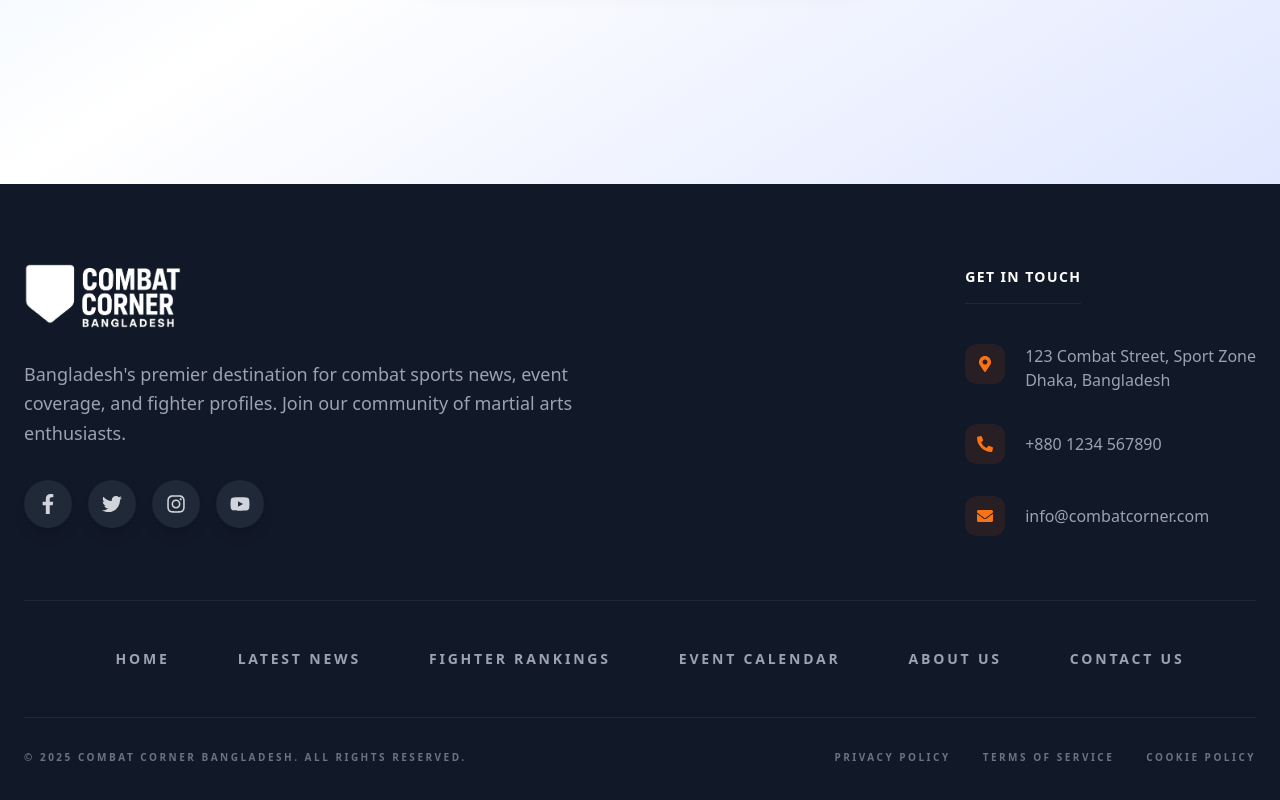
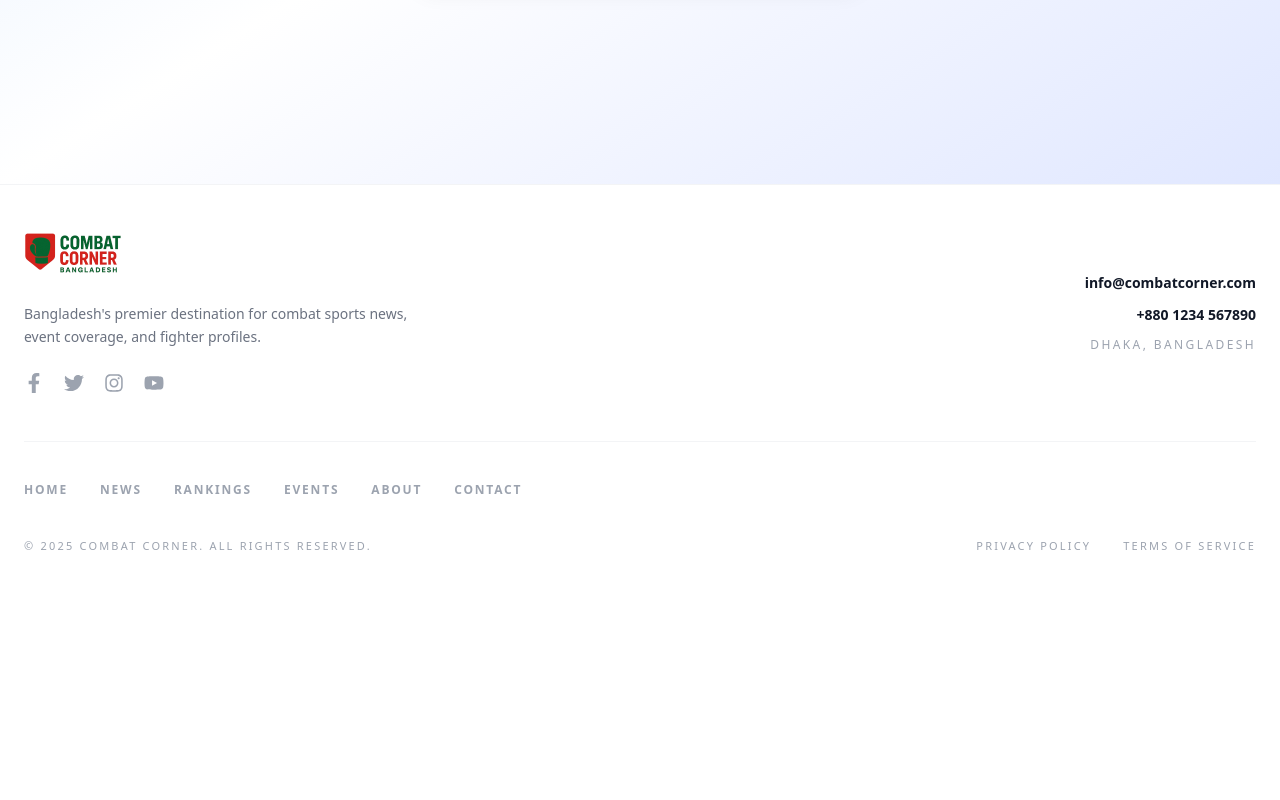
Before and after one commit to AK-Tanha/Full-Stack-Blog-Site, a React (Vite) app in the folder frontend/: page /log-in in a window 1280 px wide. Shown: the part 729-1529 px from the top of the page. After the commit the page ends 1331 px from the top, so only its background shows below. Built offline with nearby package versions, Linux system fonts and the light colour scheme.

Commit message:
refactor: redesign footer with a minimalist aesthetic and updated layout

```diff
--- a/frontend/src/Component/Footer.jsx
+++ b/frontend/src/Component/Footer.jsx
@@ -1,79 +1,65 @@
-import React from 'react';
-import { Link } from 'react-router-dom';
-import { FaFacebookF, FaTwitter, FaInstagram, FaYoutube, FaEnvelope, FaPhoneAlt, FaMapMarkerAlt } from 'react-icons/fa';
+import React from "react";
+import { Link } from "react-router-dom";
+import {
+  FaFacebookF,
+  FaTwitter,
+  FaInstagram,
+  FaYoutube,
+} from "react-icons/fa";
 
 const Footer = () => {
   return (
-    <footer className="bg-gray-900 text-gray-300 pt-20 pb-10">
+    <footer className="bg-white text-gray-500 py-12 border-t border-gray-100">
       <div className="container mx-auto px-6 max-w-7xl">
-        <div className="grid grid-cols-1 lg:grid-cols-2 gap-20 mb-16">
-
-          {/* Brand Column */}
-          <div className="space-y-8">
-            <Link to="/">
-              <img src="/Logo.png" alt="Combat Corner Logo" className="h-16 w-auto brightness-0 invert" />
+        <div className="grid grid-cols-1 md:grid-cols-2 gap-10 mb-12">
+          {/* Info Section */}
+          <div className="space-y-6">
+            <Link to="/" className="inline-block">
+              <img
+                src="/Logo.png"
+                alt="Logo"
+                className="h-10 w-auto"
+              />
             </Link>
-            <p className="text-gray-400 text-lg leading-relaxed max-w-xl">
-              Bangladesh's premier destination for combat sports news, event coverage, and fighter profiles. Join our community of martial arts enthusiasts.
+            <p className="text-sm leading-relaxed max-w-sm text-gray-500">
+              Bangladesh's premier destination for combat sports news, event coverage, and fighter profiles.
             </p>
-            <div className="flex gap-4">
+            <div className="flex gap-5">
               {[FaFacebookF, FaTwitter, FaInstagram, FaYoutube].map((Icon, i) => (
-                <a key={i} href="#" className="w-12 h-12 rounded-full bg-gray-800 flex items-center justify-center hover:bg-orange-600 hover:text-white transition-all duration-300 shadow-lg">
+                <a key={i} href="#" className="text-gray-400 hover:text-gray-900 transition-colors">
                   <Icon size={20} />
                 </a>
               ))}
             </div>
           </div>
 
-          {/* Contact Info */}
-          <div className="lg:justify-self-end">
-            <h4 className="text-white font-black uppercase tracking-widest text-sm mb-10 border-b border-gray-800 pb-4 inline-block">Get In Touch</h4>
-            <ul className="space-y-8">
-              <li className="flex items-start gap-5">
-                <div className="w-10 h-10 rounded-xl bg-orange-600/10 flex items-center justify-center flex-shrink-0">
-                  <FaMapMarkerAlt className="text-orange-500" />
-                </div>
-                <p className="text-md text-gray-400 font-medium">123 Combat Street, Sport Zone<br />Dhaka, Bangladesh</p>
-              </li>
-              <li className="flex items-center gap-5">
-                <div className="w-10 h-10 rounded-xl bg-orange-600/10 flex items-center justify-center flex-shrink-0">
-                  <FaPhoneAlt className="text-orange-500" />
-                </div>
-                <p className="text-md text-gray-400 font-medium">+880 1234 567890</p>
-              </li>
-              <li className="flex items-center gap-5">
-                <div className="w-10 h-10 rounded-xl bg-orange-600/10 flex items-center justify-center flex-shrink-0">
-                  <FaEnvelope className="text-orange-500" />
-                </div>
-                <p className="text-md text-gray-400 font-medium">info@combatcorner.com</p>
-              </li>
-            </ul>
+          {/* Contact Section */}
+          <div className="md:text-right flex flex-col md:items-end justify-center gap-3">
+            <p className="text-sm font-semibold text-gray-900">info@combatcorner.com</p>
+            <p className="text-sm font-semibold text-gray-900">+880 1234 567890</p>
+            <p className="text-xs uppercase tracking-[0.2em] text-gray-400">Dhaka, Bangladesh</p>
           </div>
         </div>
 
-        {/* Quick Links - Single Horizontal Line */}
-        <div className="border-t border-gray-800 py-12">
-          <ul className="flex flex-wrap justify-center gap-x-12 gap-y-6">
-            {['Home', 'Latest News', 'Fighter Rankings', 'Event Calendar', 'About Us', 'Contact Us'].map((link) => (
-              <li key={link}>
-                <Link to="/" className="text-gray-400 hover:text-orange-500 transition-all duration-300 text-sm font-black uppercase tracking-[0.2em] group flex items-center gap-3">
-                  <span className="w-2 h-2 rounded-full bg-orange-600 scale-0 group-hover:scale-100 transition-transform"></span>
-                  {link}
-                </Link>
-              </li>
-            ))}
-          </ul>
+        {/* Navigation */}
+        <div className="flex flex-wrap gap-x-8 gap-y-4 pt-10 border-t border-gray-100">
+          {["Home", "News", "Rankings", "Events", "About", "Contact"].map((item) => (
+            <Link
+              key={item}
+              to="/"
+              className="text-xs font-bold uppercase tracking-[0.15em] text-gray-400 hover:text-gray-900 transition-colors"
+            >
+              {item}
+            </Link>
+          ))}
         </div>
 
-        {/* Bottom Bar */}
-        <div className="pt-8 border-t border-gray-800 flex flex-col md:flex-row justify-between items-center gap-6 text-center md:text-left">
-          <p className="text-gray-500 text-[10px] font-black uppercase tracking-[0.25em]">
-            &copy; {new Date().getFullYear()} Combat Corner Bangladesh. All rights reserved.
-          </p>
-          <div className="flex flex-wrap justify-center gap-8 text-[10px] font-black uppercase tracking-[0.25em] text-gray-500">
-            <Link to="/" className="hover:text-white transition-colors">Privacy Policy</Link>
-            <Link to="/" className="hover:text-white transition-colors">Terms of Service</Link>
-            <Link to="/" className="hover:text-white transition-colors">Cookie Policy</Link>
+        {/* Legal */}
+        <div className="flex flex-col md:flex-row justify-between items-center gap-6 pt-10 text-[11px] uppercase tracking-[0.2em] text-gray-400">
+          <p>© {new Date().getFullYear()} Combat Corner. All rights reserved.</p>
+          <div className="flex gap-8">
+            <Link to="/" className="hover:text-gray-900 transition-colors">Privacy Policy</Link>
+            <Link to="/" className="hover:text-gray-900 transition-colors">Terms of Service</Link>
           </div>
         </div>
       </div>
```
